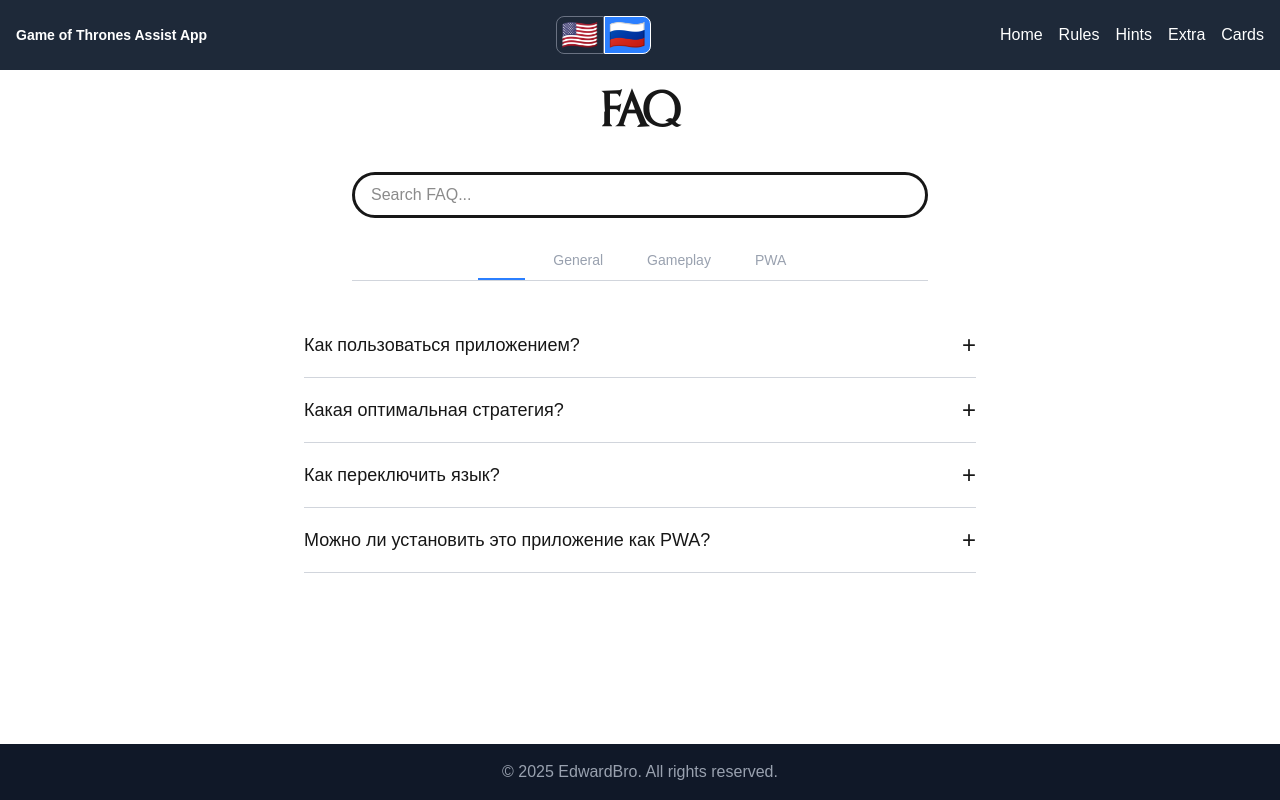
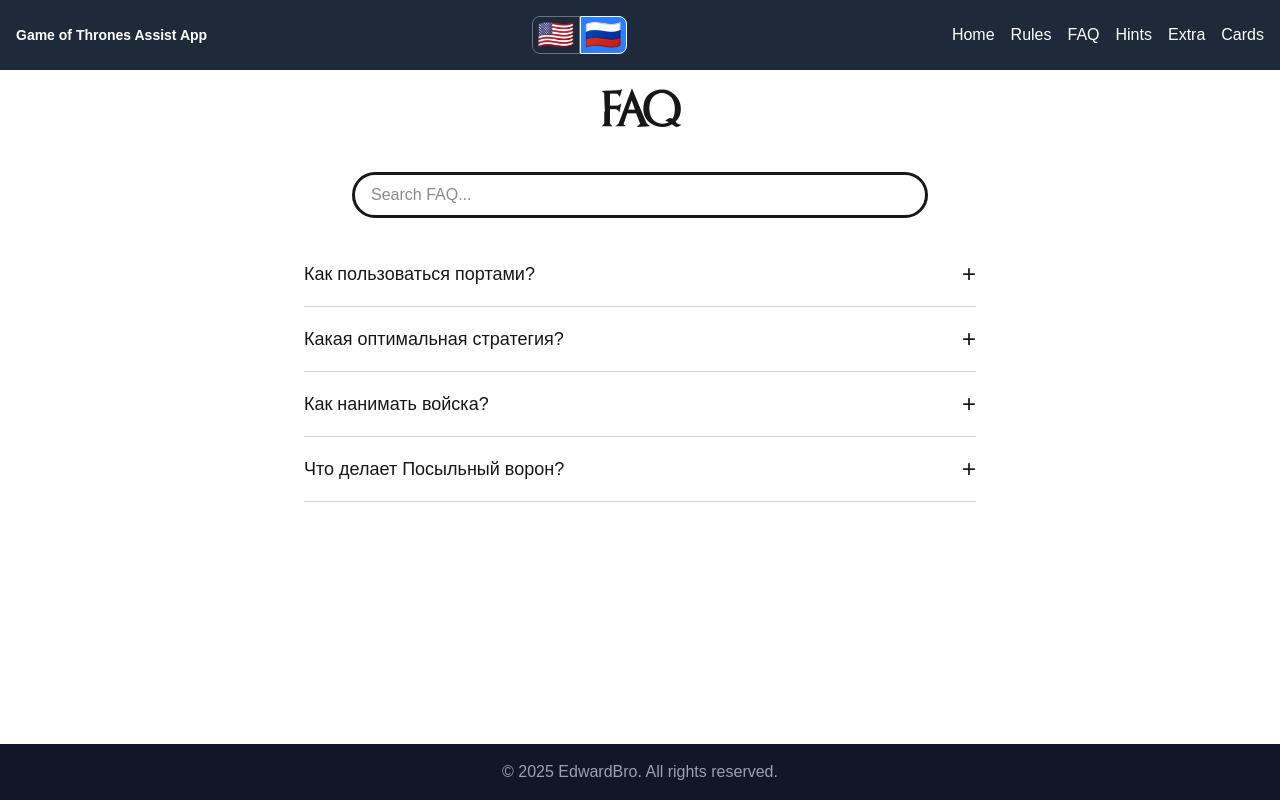
Before and after one commit to EdwardBro/winter-is-coming-assist-web, a Next.js app: page /faq in a window 1280 px wide. Built offline with nearby package versions, Linux system fonts and the light colour scheme.

Commit message:
Cards and FAQ pages changes

```diff
--- a/src/app/cards/page.tsx
+++ b/src/app/cards/page.tsx
@@ -2,12 +2,23 @@
 
 import CardModal from "@/components/CardModal";
 import { SimpleCard } from "@/types";
-import { useState } from "react";
+import { useState, useEffect } from "react";
+import { generateHouseCards } from "@/utils/generateHouseCards";
 import Link from "next/link";
 import houseCards from "@/data/houseCards";
 
 const ExtraPage: React.FC = () => {
   const [selectedCard, setSelectedCard] = useState<SimpleCard | null>(null);
+  const [cards, setCards] = useState<SimpleCard[]>([]);
+
+  useEffect(() => {
+    const loadCards = async () => {
+      const generated = await generateHouseCards(houseCards);
+      setCards(generated);
+    };
+
+    loadCards();
+  }, []);
 
   return (
     <div className="container mx-auto p-4">
@@ -16,21 +27,21 @@ const ExtraPage: React.FC = () => {
       </h1>
       <p className="text-lg mb-6 text-center">
         &ldquo;До меня дошли слухи, что здесь можно найти карты персонажей и
-        интересные факты о мире Game of Thrones.&ldquo; - Лорд Варис
+        интересные факты о них.&ldquo; - Лорд Варис
       </p>
 
-      <div className="mt-8 text-center">
+      {/*      <div className="mt-8 text-center">
         <Link
           href="/extra/houses"
           className="inline-block px-6 py-3 bg-blue-600 text-white font-semibold rounded hover:bg-blue-700 transition"
         >
           Выбрать дом
         </Link>
-      </div>
+      </div>*/}
 
       {/* Single grid to display both static house info and dynamic card items */}
       <div className="grid grid-cols-1 md:grid-cols-2 gap-6 mt-9">
-        {houseCards.map((card) => (
+        {cards.map((card) => (
           <div
             key={card.id}
             className="rounded-lg overflow-hidden shadow hover:shadow-lg transition cursor-pointer"
--- a/src/app/faq/page.tsx
+++ b/src/app/faq/page.tsx
@@ -1,17 +1,17 @@
 "use client";
 
-import CategoryTabs from "@/components/faq/CategoryTabs";
+/*import CategoryTabs from "@/components/faq/CategoryTabs";*/
 import FAQItemComponent from "@/components/faq/FAQItem";
 import SearchBar from "@/components/faq/SearchBar";
 import { useLanguage } from "@/context/LanguageContext";
 import { faqData } from "@/data/faq";
 import React, { useState } from "react";
-import { useSwipeable } from "react-swipeable";
+/*import { useSwipeable } from "react-swipeable";*/
 
 export default function FAQPage() {
   const { language } = useLanguage();
   const [query, setQuery] = useState("");
-  const categories = ["All", "General", "Gameplay", "PWA"];
+  /*  const categories = ["All", "General", "Gameplay", "PWA"];*/
   const [selectedCategory, setSelectedCategory] = useState("All");
 
   const currentFaqData = faqData[language];
@@ -27,8 +27,8 @@ export default function FAQPage() {
   });
 
   // Set up swipe handlers on the FAQ list container.
-  const selectedIndex = categories.indexOf(selectedCategory);
-  const swipeHandlers = useSwipeable({
+  /*  const selectedIndex = categories.indexOf(selectedCategory);*/
+  /*  const swipeHandlers = useSwipeable({
     onSwipedLeft: () => {
       if (selectedIndex < categories.length - 1) {
         setSelectedCategory(categories[selectedIndex + 1]);
@@ -40,23 +40,23 @@ export default function FAQPage() {
       }
     },
     trackMouse: true, // for testing with mouse
-  });
+  });*/
 
   return (
-    <div {...swipeHandlers} className="container mx-auto p-4">
+    <div /*{...swipeHandlers}*/ className="container mx-auto p-4">
       <h1 className="custom-header text-4xl font-bold mb-8 text-center">FAQ</h1>
 
       <div className="max-w-xl mx-auto mb-6">
         <SearchBar query={query} onChange={setQuery} />
       </div>
 
-      <div className="max-w-xl mx-auto mb-6">
+      {/*      <div className="max-w-xl mx-auto mb-6">
         <CategoryTabs
           categories={categories}
           selectedCategory={selectedCategory}
           onSelect={setSelectedCategory}
         />
-      </div>
+      </div>*/}
 
       <div className="max-w-2xl mx-auto">
         {filteredFaq.length > 0 ? (
--- a/src/components/NavBar.tsx
+++ b/src/components/NavBar.tsx
@@ -7,7 +7,7 @@ import { Language, useLanguage } from "@/context/LanguageContext";
 const navLinks: NavLink[] = [
   { label: "Home", href: "/" },
   { label: "Rules", href: "/rules" },
-  /*  { label: "FAQ", href: "/faq" },*/
+  { label: "FAQ", href: "/faq" },
   { label: "Hints", href: "/hints" },
   { label: "Extra", href: "/extra" },
   { label: "Cards", href: "/cards" },
--- a/src/data/faq.ts
+++ b/src/data/faq.ts
@@ -8,9 +8,9 @@ export interface FAQItem {
 export const faqData: { [lang: string]: FAQItem[] } = {
   en: [
     {
-      question: "How do I use this app?",
+      question: "Как пользоваться портами?",
       answer:
-        "This app helps you master the complex rules of the board game. Navigate to the Rules page for detailed instructions.",
+        "Порт — особая область, соединяющая землю и море. Хозяином порта считается тот Дом, в чьей власти находится смежная с портом земля. Он вмещает максимум 3 корабля. Порт может быть использован для высадки армий между морем и сушей, а также для атаки соседнего моря или поддержки на суше и море.",
       category: "General",
     },
     {
@@ -20,25 +20,25 @@ export const faqData: { [lang: string]: FAQItem[] } = {
       category: "Gameplay",
     },
     {
-      question: "How do I switch languages?",
+      question: "Как нанимать войска?",
       answer:
-        "Use the language switcher in the navbar to toggle between languages.",
+        "Войска можно нанимать в любой области, где есть ЗАМОК или КРЕПОСТЬ. КРЕПОСТЬ = 2 очка сбора войск, ЗАМОК = 1 очко сбора войск. Эти очки действуют лишь в области, где находится соответствующее сооружение! Пеший = 1 осб, Конный = 2 осб, Корабль = 1 осб, осадная башня = 2 осб. Апгрейд пешего отряда в конный ИЛИ осадную башню = 1 осб.",
       category: "General",
     },
     {
-      question: "Can I install this app as a PWA?",
+      question: "Что делает Посыльный ворон?",
       answer:
-        "Yes, this application is a Progressive Web App (PWA) and can be installed on your mobile device directly from the browser.",
+        "Ворон на этапе раскрытия приказов (И ТОЛЬКО ТОГДА) позволяет вам узнать карту из колоды Одичалых. ИЛИ можно поменять один СВОЙ приказ на столе на приказ из РЕЗЕРВА. Это позволяет вам лучше планировать свои действия.",
       category: "PWA",
     },
     // ... more FAQ items in English
   ],
   ru: [
     {
-      question: "Как пользоваться приложением?",
+      question: "Как пользоваться портами?",
       answer:
-        "Это приложение поможет вам освоить сложные правила настольной игры. Перейдите на страницу Правил для подробных инструкций.",
-      category: "Общее",
+        "Порт — особая область, соединяющая землю и море. Хозяином порта считается тот Дом, в чьей власти находится смежная с портом земля. Он вмещает максимум 3 корабля. Порт может быть использован для высадки армий между морем и сушей, а также для атаки соседнего моря или поддержки на суше и море.",
+      category: "General",
     },
     {
       question: "Какая оптимальная стратегия?",
@@ -47,16 +47,16 @@ export const faqData: { [lang: string]: FAQItem[] } = {
       category: "Игровой процесс",
     },
     {
-      question: "Как переключить язык?",
+      question: "Как нанимать войска?",
       answer:
-        "Используйте переключатель языка в навигационной панели для смены языка.",
-      category: "Общее",
+        "Войска можно нанимать в любой области, где есть ЗАМОК или КРЕПОСТЬ. КРЕПОСТЬ = 2 очка сбора войск, ЗАМОК = 1 очко сбора войск. Эти очки действуют лишь в области, где находится соответствующее сооружение! Пеший = 1 осб, Конный = 2 осб, Корабль = 1 осб, осадная башня = 2 осб. Апгрейд пешего отряда в конный ИЛИ осадную башню = 1 осб.",
+      category: "General",
     },
     {
-      question: "Можно ли установить это приложение как PWA?",
+      question: "Что делает Посыльный ворон?",
       answer:
-        "Да, это приложение является прогрессивным веб-приложением (PWA), и вы можете установить его на мобильное устройство прямо из браузера.",
-      category: "PWA",
+        "Ворон на этапе раскрытия приказов (И ТОЛЬКО ТОГДА) позволяет вам узнать карту из колоды Одичалых. ИЛИ можно поменять один СВОЙ приказ на столе на приказ из РЕЗЕРВА. Это позволяет вам лучше планировать свои действия.",
+      category: "General",
     },
     // ... more FAQ items in Russian
   ],
--- a/src/data/houseCards.ts
+++ b/src/data/houseCards.ts
@@ -1,7 +1,6 @@
 /*import { HouseCard } from "@/types";*/
-import { generateHouseCards } from "@/utils/generateHouseCards";
 
-const houses = [
+const houseCards = [
   {
     faction: "lannister",
     cards: [
@@ -76,7 +75,7 @@ const houses = [
   },
 ];
 
-const houseCards = generateHouseCards(houses);
+/*const houseCards = generateHouseCards(houses);*/
 
 export default houseCards;
 
--- a/src/utils/generateHouseCards.ts
+++ b/src/utils/generateHouseCards.ts
@@ -9,16 +9,54 @@ interface HouseInput {
   }[];
 }
 
-export const generateHouseCards = (houses: HouseInput[]): SimpleCard[] => {
-  return houses.flatMap((house) =>
-    house.cards.map((card) => ({
+const extensions = ["webp", "jpg", "png", "jpeg", "gif"];
+
+/**
+ * Пытается найти существующий файл среди расширений
+ */
+const findImage = async (cardId: string): Promise<string | null> => {
+  for (const ext of extensions) {
+    const path = `/assets/cards/house_cards/${cardId}_card_ru.${ext}`;
+
+    try {
+      const res = await fetch(path, { method: "HEAD" });
+      if (res.ok) return path;
+    } catch (e) {
+      // Если fetch упал, пропускаем
+    }
+  }
+
+  // Фолбэк
+  console.warn(`Image not found for card: ${cardId}`);
+  return null;
+};
+
+export const generateHouseCards = async (
+  houses: HouseInput[]
+): Promise<SimpleCard[]> => {
+  const cardTasks: Promise<SimpleCard | null>[] = [];
+
+  for (const house of houses) {
+    for (const card of house.cards) {
+      const task = (async (): Promise<SimpleCard | null> => {
+        const imagePath = await findImage(card.id);
+        if (!imagePath) return null;
+
+        return {
           id: card.id,
           title: card.title,
-      image: `/assets/cards/${card.id}_card_ru.jpg`,
+          image: imagePath,
           description:
             descriptions[card.id] ??
             `Карта ${card.title}, принадлежащая дому ${house.faction}.`,
           faction: house.faction,
-    }))
-  );
         };
+      })();
+
+      cardTasks.push(task);
+    }
+  }
+
+  const results = await Promise.all(cardTasks);
+  return results.filter((card): card is SimpleCard => card !== null);
+};
```
Lines whose indentation alone changed are shown as unchanged.
